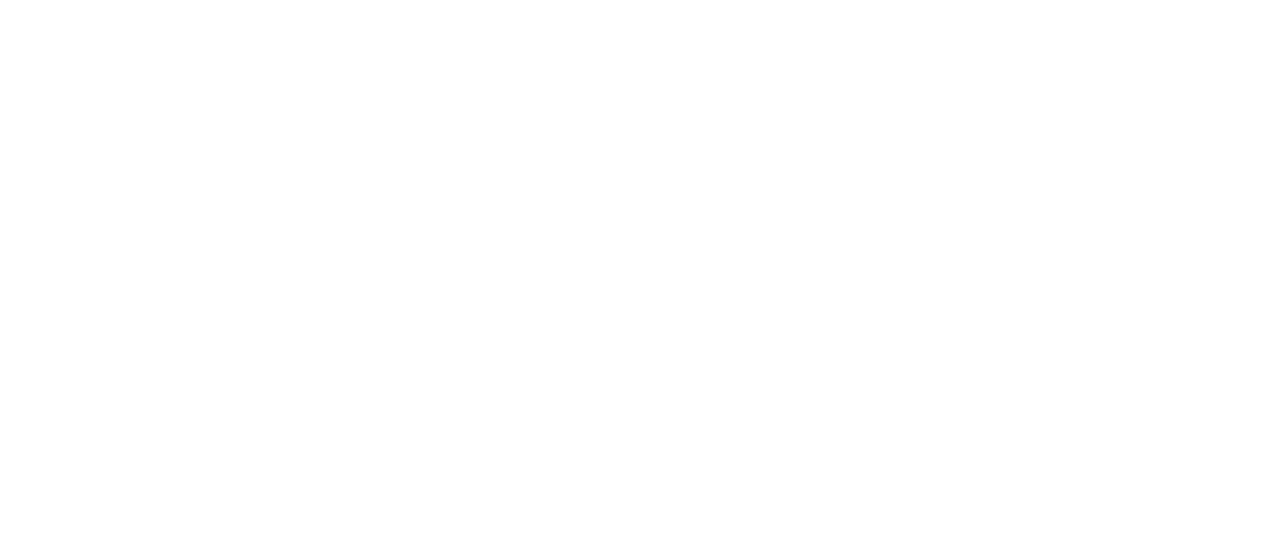
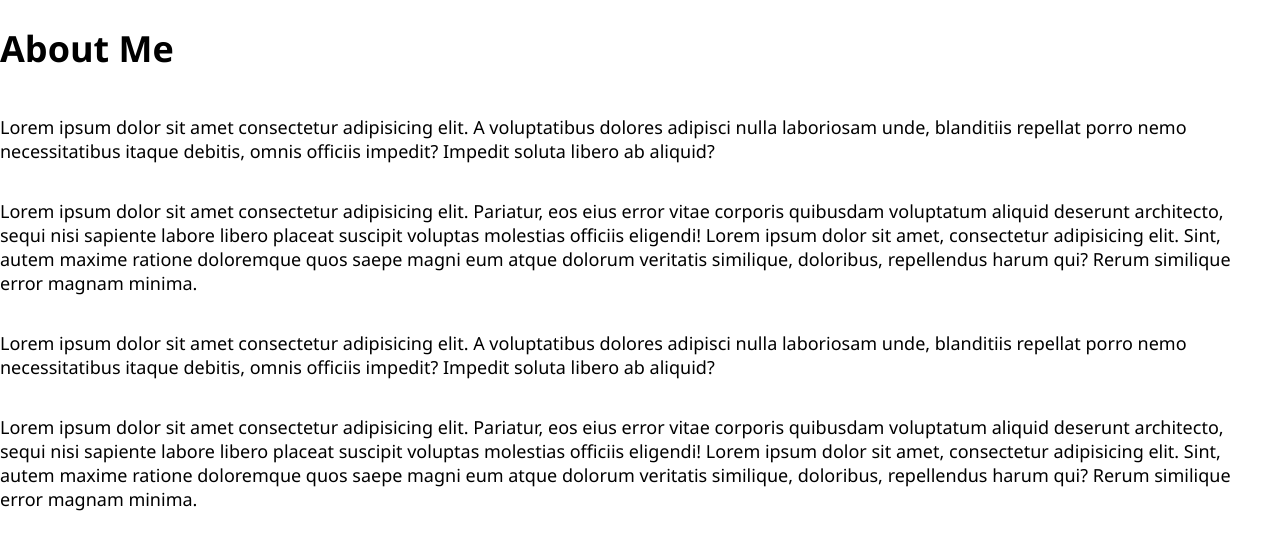
Before and after one commit to tully4school/my-blog, a React (Create React App) app: page /about in a window 1280 px wide. Shown: the top 550 px of the page. Built offline with nearby package versions, Linux system fonts and the light colour scheme.

Commit message:
added routes to homepage and added content to about, articlepage and articlelist

```diff
--- a/src/App.js
+++ b/src/App.js
@@ -2,12 +2,18 @@
 import { BrowserRouter as Router, Route } from 'react-router-dom'
 import './App.css'
 import Homepage from './Components/Homepage'
+import About from './Components/About'
+import ArticlePage from './Components/ArticlePage'
+import ArticlesList from './Components/ArticlesList'
 
 function App () {
   return (
     <Router>
       <div className='App'>
         <Route path='/' exact component={Homepage} />
+        <Route path='/about' exact component={About} />
+        <Route path='/articles-list' exact component={ArticlesList} />
+        <Route path='/article-page' exact component={ArticlePage} />
       </div>
     </Router>
   )
--- a/src/Components/About.js
+++ b/src/Components/About.js
@@ -0,0 +1,38 @@
+import React from 'react'
+
+const About = () => (
+  <>
+    <h1>About Me</h1>
+    <p>
+      Lorem ipsum dolor sit amet consectetur adipisicing elit. A voluptatibus
+      dolores adipisci nulla laboriosam unde, blanditiis repellat porro nemo
+      necessitatibus itaque debitis, omnis officiis impedit? Impedit soluta
+      libero ab aliquid?
+    </p>
+    <p>
+      Lorem ipsum dolor sit amet consectetur adipisicing elit. Pariatur, eos
+      eius error vitae corporis quibusdam voluptatum aliquid deserunt
+      architecto, sequi nisi sapiente labore libero placeat suscipit voluptas
+      molestias officiis eligendi! Lorem ipsum dolor sit amet, consectetur
+      adipisicing elit. Sint, autem maxime ratione doloremque quos saepe magni
+      eum atque dolorum veritatis similique, doloribus, repellendus harum qui?
+      Rerum similique error magnam minima.
+    </p>
+    <p>
+      Lorem ipsum dolor sit amet consectetur adipisicing elit. A voluptatibus
+      dolores adipisci nulla laboriosam unde, blanditiis repellat porro nemo
+      necessitatibus itaque debitis, omnis officiis impedit? Impedit soluta
+      libero ab aliquid?
+    </p>
+    <p>
+      Lorem ipsum dolor sit amet consectetur adipisicing elit. Pariatur, eos
+      eius error vitae corporis quibusdam voluptatum aliquid deserunt
+      architecto, sequi nisi sapiente labore libero placeat suscipit voluptas
+      molestias officiis eligendi! Lorem ipsum dolor sit amet, consectetur
+      adipisicing elit. Sint, autem maxime ratione doloremque quos saepe magni
+      eum atque dolorum veritatis similique, doloribus, repellendus harum qui?
+      Rerum similique error magnam minima.
+    </p>
+  </>
+)
+export default About
--- a/src/Components/ArticlePage.js
+++ b/src/Components/ArticlePage.js
@@ -0,0 +1,8 @@
+import React from 'react'
+
+const ArticlePage = () => (
+  <>
+    <h1>This is an Article</h1>
+  </>
+)
+export default ArticlePage
--- a/src/Components/ArticlesList.js
+++ b/src/Components/ArticlesList.js
@@ -0,0 +1,8 @@
+import React from 'react'
+
+const ArticleList = () => (
+  <>
+    <h1>Articles</h1>
+  </>
+)
+export default ArticleList
--- a/src/Components/Homepage.js
+++ b/src/Components/Homepage.js
@@ -18,6 +18,21 @@
       eum atque dolorum veritatis similique, doloribus, repellendus harum qui?
       Rerum similique error magnam minima.
     </p>
+    <p>
+      Lorem ipsum dolor sit amet consectetur adipisicing elit. A voluptatibus
+      dolores adipisci nulla laboriosam unde, blanditiis repellat porro nemo
+      necessitatibus itaque debitis, omnis officiis impedit? Impedit soluta
+      libero ab aliquid?
+    </p>
+    <p>
+      Lorem ipsum dolor sit amet consectetur adipisicing elit. Pariatur, eos
+      eius error vitae corporis quibusdam voluptatum aliquid deserunt
+      architecto, sequi nisi sapiente labore libero placeat suscipit voluptas
+      molestias officiis eligendi! Lorem ipsum dolor sit amet, consectetur
+      adipisicing elit. Sint, autem maxime ratione doloremque quos saepe magni
+      eum atque dolorum veritatis similique, doloribus, repellendus harum qui?
+      Rerum similique error magnam minima.
+    </p>
   </>
 )
 export default Homepage
```
